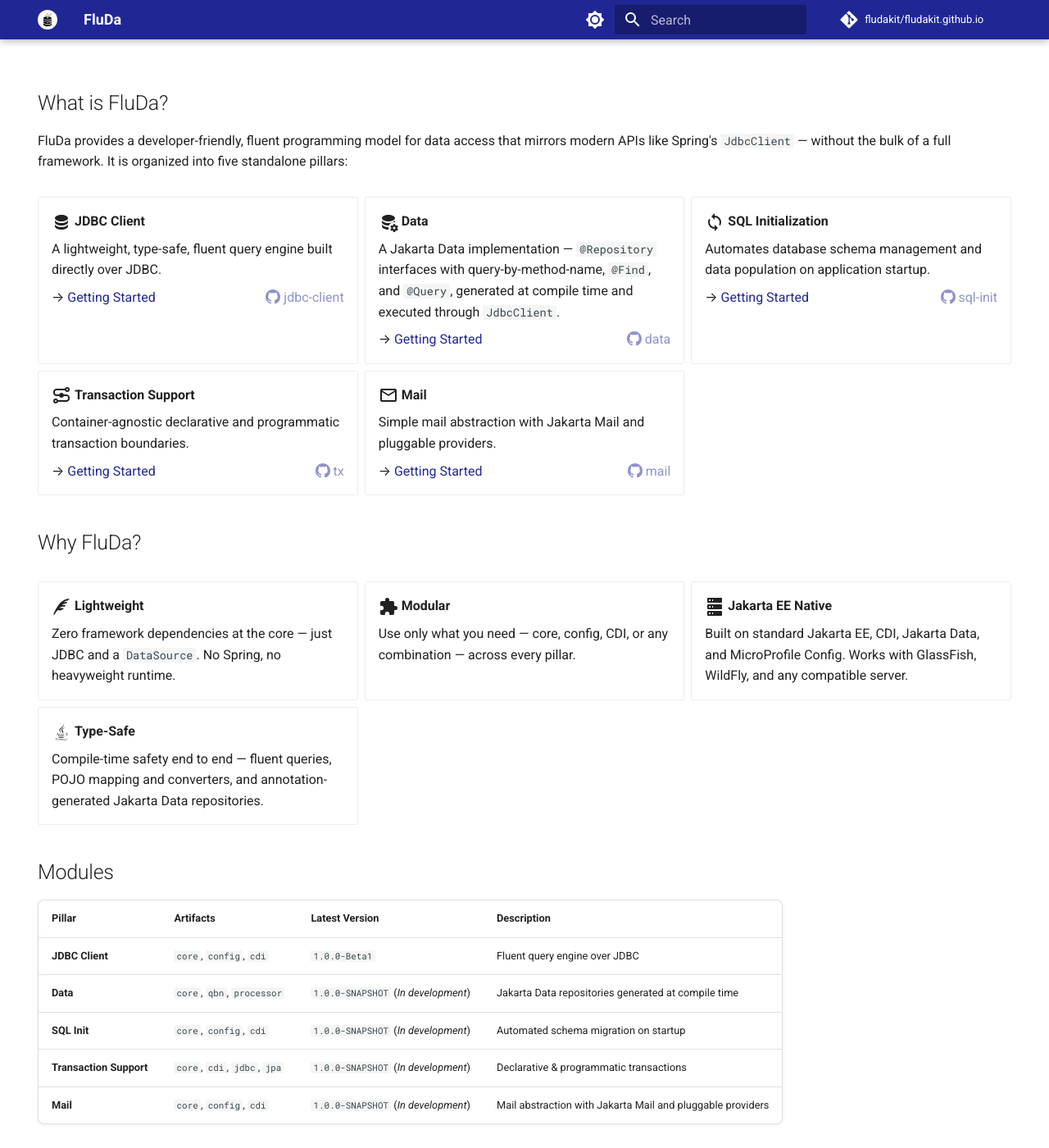
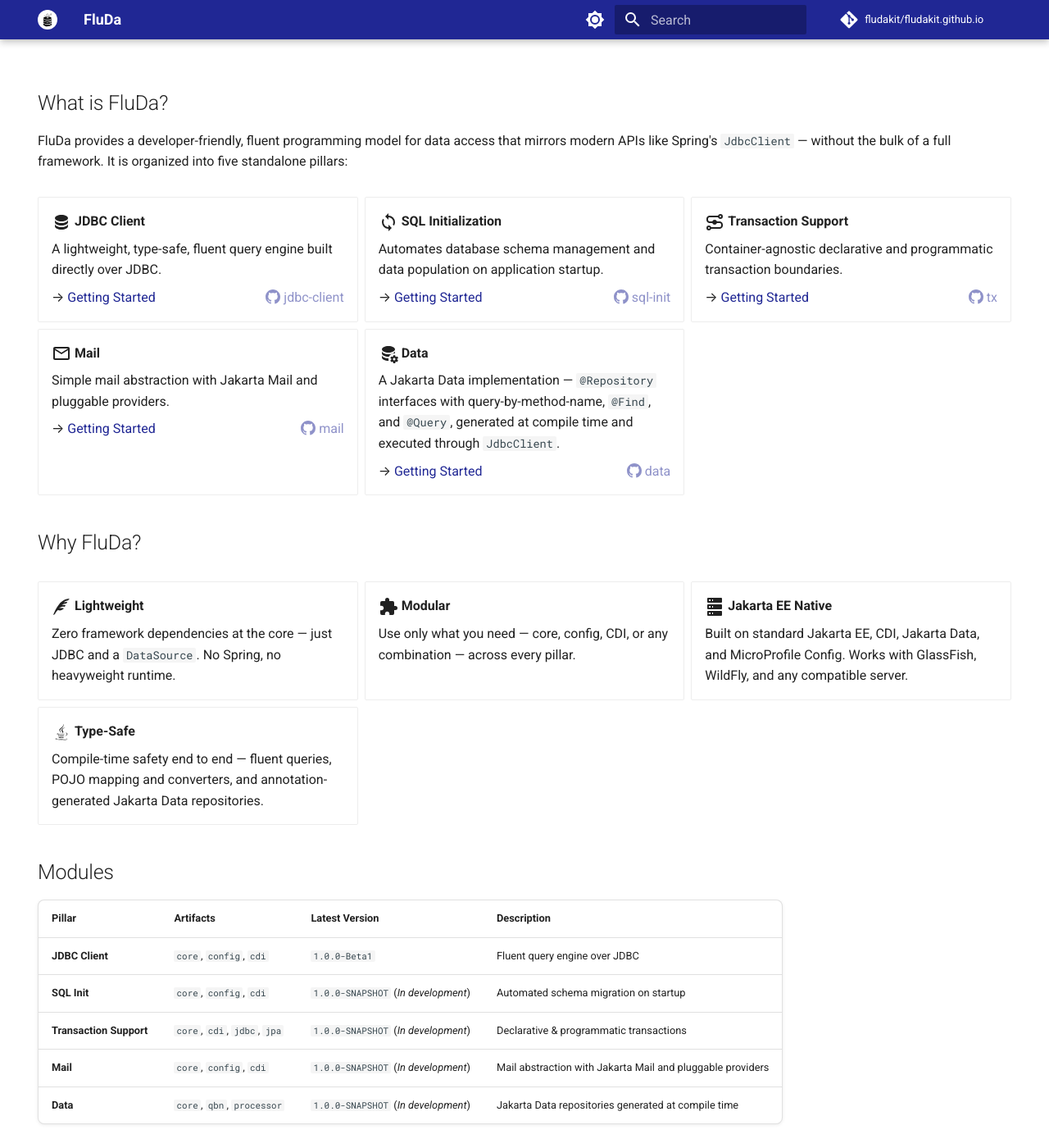
Before and after one commit to fludakit/fludakit.github.io, an MkDocs documentation site: the page built from docs/index.md, in a window 1280 px wide and 1400 px high, scrolled down 731 px. Shown: the whole window at 82% size. Built offline with MkDocs 1.6.1 and Material for MkDocs 9.7.7, drawn with Linux system fonts in a browser that asks for light colours; comment, search, counter and statistics services are not loaded; part of the change alters nothing that is shown.

```diff
--- a/docs/index.md
+++ b/docs/index.md
@@ -38,12 +38,6 @@ FluDa provides a developer-friendly, fluent programming model for data access th
 
     → [Getting Started](documentation/jdbc-client/getting-started.md){ .card-link } [:octicons-mark-github-16: jdbc-client](https://github.com/fludakit/jdbc-client){ .card-github }
 
--   :material-database-cog:{ .lg .middle } **Data**
-
-    A Jakarta Data implementation — `@Repository` interfaces with query-by-method-name, `@Find`, and `@Query`, generated at compile time and executed through `JdbcClient`.
-
-    → [Getting Started](https://github.com/fludakit/data#readme){ .card-link } [:octicons-mark-github-16: data](https://github.com/fludakit/data){ .card-github }
-
 -   :material-sync:{ .lg .middle } **SQL Initialization**
 
     Automates database schema management and data population on application startup.
@@ -61,6 +55,12 @@ FluDa provides a developer-friendly, fluent programming model for data access th
     Simple mail abstraction with Jakarta Mail and pluggable providers.
 
     → [Getting Started](documentation/mail/getting-started.md){ .card-link } [:octicons-mark-github-16: mail](https://github.com/fludakit/mail){ .card-github }
+
+-   :material-database-cog:{ .lg .middle } **Data**
+
+    A Jakarta Data implementation — `@Repository` interfaces with query-by-method-name, `@Find`, and `@Query`, generated at compile time and executed through `JdbcClient`.
+
+    → [Getting Started](https://github.com/fludakit/data#readme){ .card-link } [:octicons-mark-github-16: data](https://github.com/fludakit/data){ .card-github }
 
 </div>
 
@@ -91,10 +91,10 @@ FluDa provides a developer-friendly, fluent programming model for data access th
 | Pillar | Artifacts | Latest Version | Description |
 |--------|-----------|----------------|-------------|
 | **JDBC Client** | `core`, `config`, `cdi` | `1.0.0-Beta1` | Fluent query engine over JDBC |
-| **Data** | `core`, `qbn`, `processor` | `1.0.0-SNAPSHOT` (*In development*) | Jakarta Data repositories generated at compile time |
 | **SQL Init** | `core`, `config`, `cdi` | `1.0.0-SNAPSHOT` (*In development*) | Automated schema migration on startup |
 | **Transaction Support** | `core`, `cdi`, `jdbc`, `jpa` | `1.0.0-SNAPSHOT` (*In development*) | Declarative & programmatic transactions |
 | **Mail** | `core`, `config`, `cdi` | `1.0.0-SNAPSHOT` (*In development*) | Mail abstraction with Jakarta Mail and pluggable providers |
+| **Data** | `core`, `qbn`, `processor` | `1.0.0-SNAPSHOT` (*In development*) | Jakarta Data repositories generated at compile time |
 
 ## Quick example
 
```
